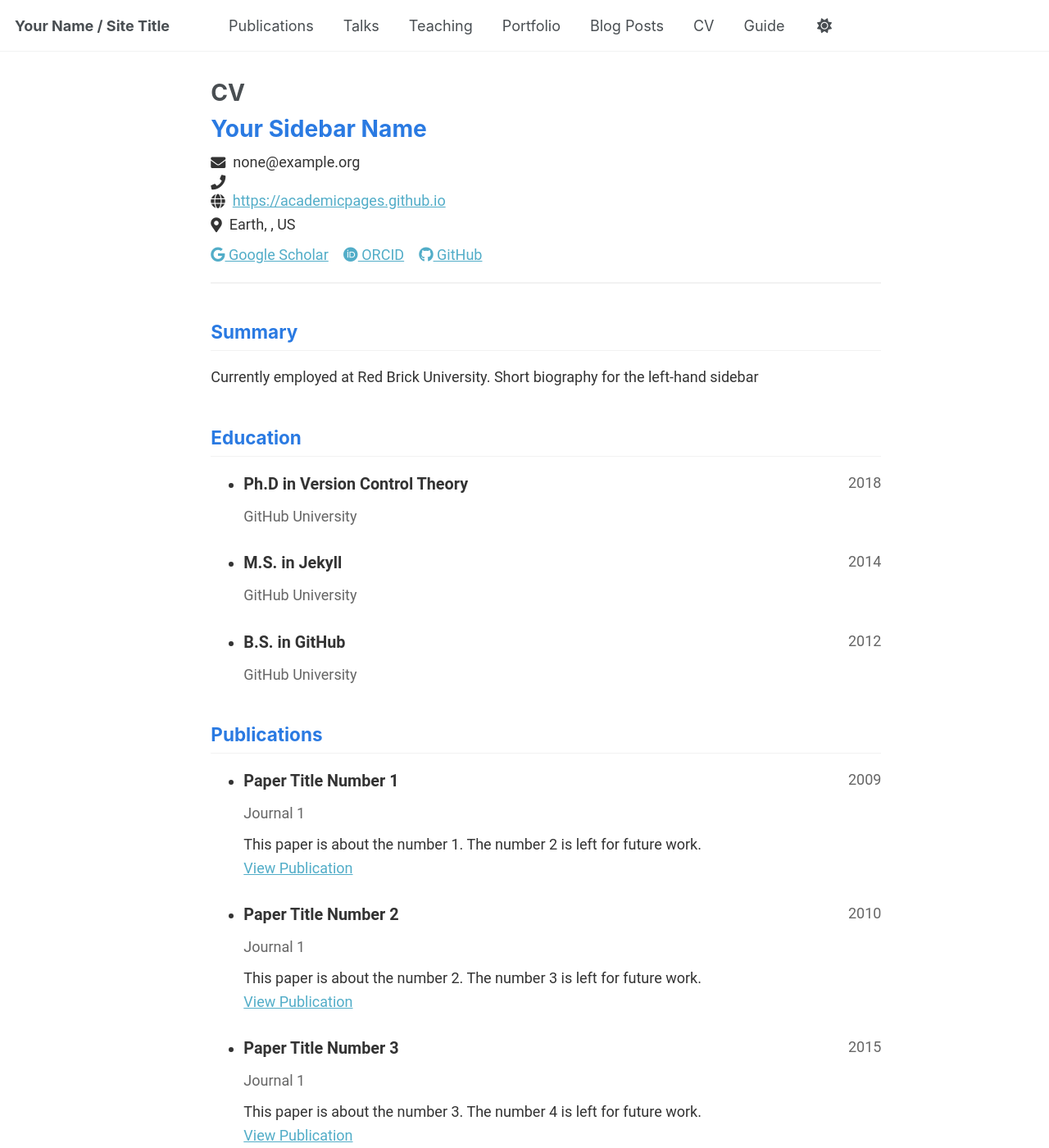
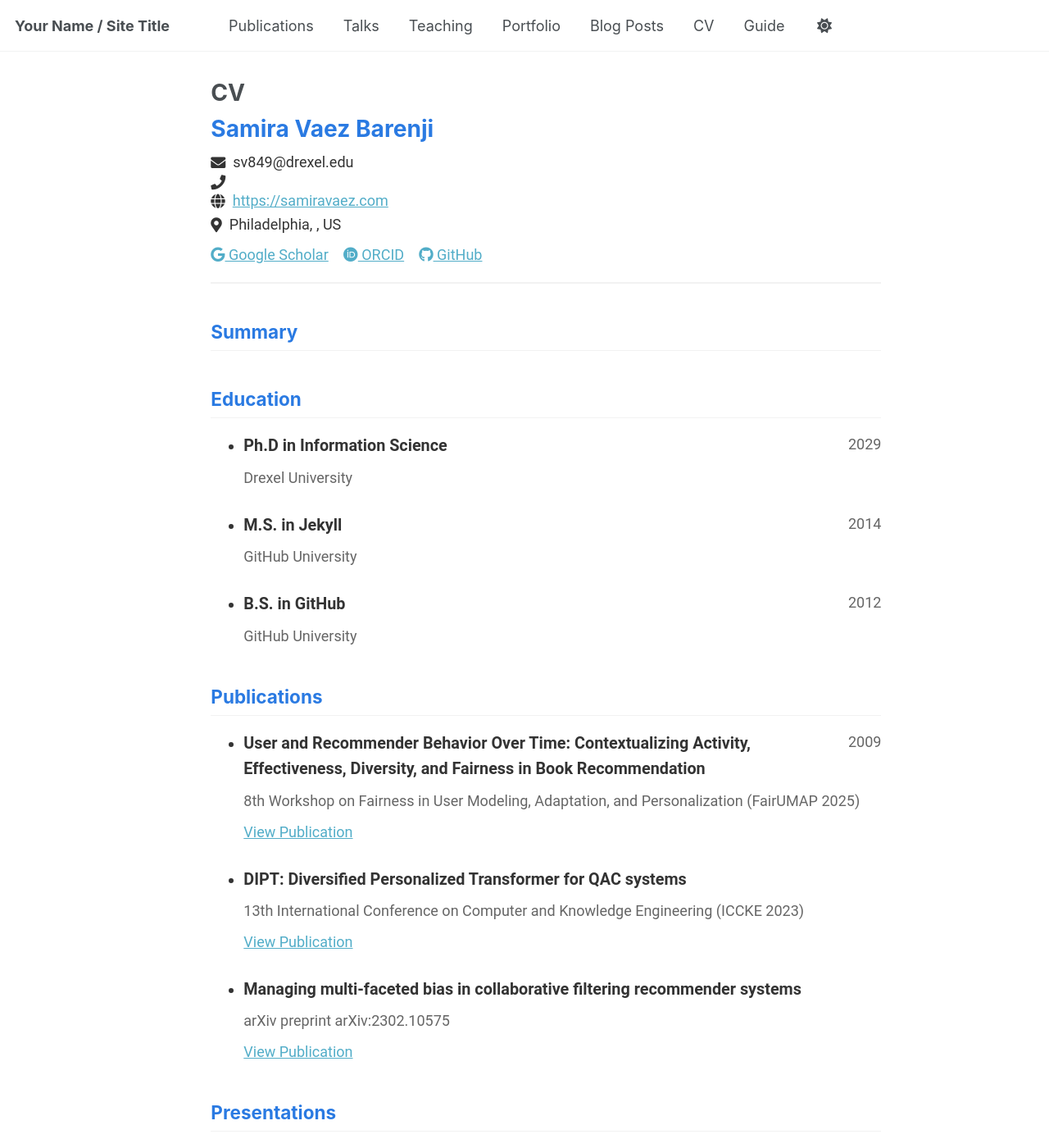
Before and after one commit to samiravaez/samiravaez.github.io, a Jekyll site: the page built from _pages/cv-json.md, in a window 1280 px wide and 1400 px high. Shown: the whole window at 82% size. Built offline with Jekyll 4.4.1, drawn with Linux system fonts in a browser that asks for light colours; some of the changed text lies outside the part shown.

Commit message:
Update cv.json

```diff
--- a/_data/cv.json
+++ b/_data/cv.json
@@ -1,14 +1,14 @@
 {
   "basics": {
-    "name": "Your Sidebar Name",
-    "email": "none@example.org",
+    "name": "Samira Vaez Barenji",
+    "email": "sv849@drexel.edu",
     "phone": "",
-    "website": "https://academicpages.github.io",
-    "summary": "Currently employed at Red Brick University. Short biography for the left-hand sidebar",
+    "website": "https://samiravaez.com",
+    "summary": "",
     "location": {
-      "address": "",
-      "postalCode": "",
-      "city": "Earth",
+      "address": "3675 Market St.",
+      "postalCode": "19104",
+      "city": "Philadelphia",
       "countryCode": "US",
       "region": ""
     },
@@ -16,7 +16,7 @@
       {
         "network": "Google Scholar",
         "username": "",
-        "url": "https://scholar.google.com/citations?user=PS_CX0AAAAAJ"
+        "url": "https://scholar.google.com/citations?user=6G0QE3YAAAAJ&hl=en"
       },
       {
         "network": "ORCID",
@@ -26,18 +26,18 @@
       {
         "network": "GitHub",
         "username": "academicpages",
-        "url": "https://github.com/academicpages"
+        "url": "https://github.com/samiravaez"
       }
     ]
   },
   "work": [],
   "education": [
     {
-      "institution": "GitHub University",
-      "area": "Ph.D in Version Control Theory",
+      "institution": "Drexel University",
+      "area": "Ph.D in Information Science",
       "studyType": "",
       "startDate": "",
-      "endDate": "2018",
+      "endDate": "2029",
       "gpa": null,
       "courses": []
     },
@@ -66,33 +66,26 @@
   "references": [],
   "publications": [
     {
-      "name": "Paper Title Number 1",
-      "publisher": "Journal 1",
+      "name": "User and Recommender Behavior Over Time: Contextualizing Activity, Effectiveness, Diversity, and Fairness in Book Recommendation",
+      "publisher": "8th Workshop on Fairness in User Modeling, Adaptation, and Personalization (FairUMAP 2025)",
       "releaseDate": "2009-10-01",
-      "website": "http://academicpages.github.io/files/paper1.pdf",
-      "summary": "This paper is about the number 1. The number 2 is left for future work."
+      "website": "",
+      "summary": ""
     },
     {
-      "name": "Paper Title Number 2",
-      "publisher": "Journal 1",
-      "releaseDate": "2010-10-01",
-      "website": "http://academicpages.github.io/files/paper2.pdf",
-      "summary": "This paper is about the number 2. The number 3 is left for future work."
+      "name": "DIPT: Diversified Personalized Transformer for QAC systems",
+      "publisher": "13th International Conference on Computer and Knowledge Engineering (ICCKE 2023)",
+      "releaseDate": "",
+      "website": "",
+      "summary": ""
     },
     {
-      "name": "Paper Title Number 3",
-      "publisher": "Journal 1",
-      "releaseDate": "2015-10-01",
-      "website": "http://academicpages.github.io/files/paper3.pdf",
-      "summary": "This paper is about the number 3. The number 4 is left for future work."
+      "name": "Managing multi-faceted bias in collaborative filtering recommender systems",
+      "publisher": "arXiv preprint arXiv:2302.10575",
+      "releaseDate": "",
+      "website": "",
+      "summary": ""
     },
-    {
-      "name": "Paper Title Number 4",
-      "publisher": "GitHub Journal of Bugs",
-      "releaseDate": "2024-02-17",
-      "website": "http://academicpages.github.io/files/paper3.pdf",
-      "summary": "This paper is about fixing template issue #693."
-    }
   ],
   "presentations": [
     {
```
